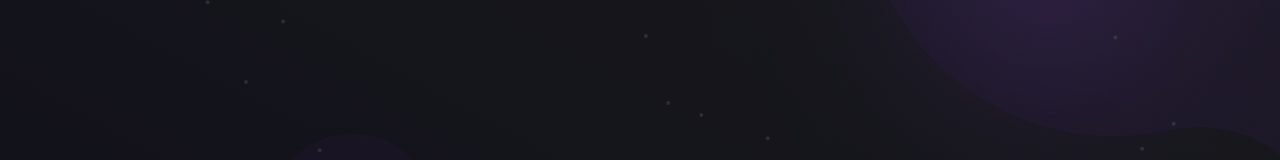
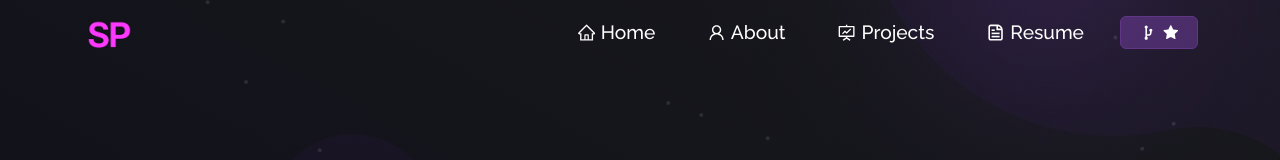
Before and after one commit to shrivarshapoojari/MyPortfolio, a React (Vite) app: page / in a window 1280 px wide. Shown: the top 160 px of the page. Built offline with nearby package versions, Linux system fonts and the light colour scheme.

Commit message:
Navbar added

```diff
--- a/src/App.jsx
+++ b/src/App.jsx
@@ -6,9 +6,11 @@ import Home from './components/Home/Home'
 import './index.css'
 import './style.css'
 import "bootstrap/dist/css/bootstrap.min.css";
+import NavBar from './components/Navbar'
  const App = () => {
    return (
       <BrowserRouter>
+      <NavBar/>
         <Routes>
           <Route path="/" element={<Home/>} />
 
--- /dev/null
+++ b/src/components/Navbar.jsx
@@ -0,0 +1,126 @@
+import React, { useState } from "react";
+import Navbar from "react-bootstrap/Navbar";
+import Nav from "react-bootstrap/Nav";
+import Container from "react-bootstrap/Container";
+import logo from "../Assets/logo.png";
+import Button from "react-bootstrap/Button";
+import { Link } from "react-router-dom";
+import { CgGitFork } from "react-icons/cg";
+import { ImBlog } from "react-icons/im";
+import {
+  AiFillStar,
+  AiOutlineHome,
+  AiOutlineFundProjectionScreen,
+  AiOutlineUser,
+} from "react-icons/ai";
+
+import { CgFileDocument } from "react-icons/cg";
+
+function NavBar() {
+  const [expand, updateExpanded] = useState(false);
+  const [navColour, updateNavbar] = useState(false);
+
+  function scrollHandler() {
+    if (window.scrollY >= 20) {
+      updateNavbar(true);
+    } else {
+      updateNavbar(false);
+    }
+  }
+
+  window.addEventListener("scroll", scrollHandler);
+
+  return (
+    <Navbar
+      expanded={expand}
+      fixed="top"
+      expand="md"
+      className={navColour ? "sticky" : "navbar"}
+    >
+      <Container>
+        <Navbar.Brand href="/" className="d-flex">
+          <img src={logo} className="img-fluid logo" alt="brand" />
+        </Navbar.Brand>
+        <Navbar.Toggle
+          aria-controls="responsive-navbar-nav"
+          onClick={() => {
+            updateExpanded(expand ? false : "expanded");
+          }}
+        >
+          <span></span>
+          <span></span>
+          <span></span>
+        </Navbar.Toggle>
+        <Navbar.Collapse id="responsive-navbar-nav">
+          <Nav className="ms-auto" defaultActiveKey="#home">
+            <Nav.Item>
+              <Nav.Link as={Link} to="/" onClick={() => updateExpanded(false)}>
+                <AiOutlineHome style={{ marginBottom: "2px" }} /> Home
+              </Nav.Link>
+            </Nav.Item>
+
+            <Nav.Item>
+              <Nav.Link
+                as={Link}
+                to="/about"
+                onClick={() => updateExpanded(false)}
+              >
+                <AiOutlineUser style={{ marginBottom: "2px" }} /> About
+              </Nav.Link>
+            </Nav.Item>
+
+            <Nav.Item>
+              <Nav.Link
+                as={Link}
+                to="/project"
+                onClick={() => updateExpanded(false)}
+              >
+                <AiOutlineFundProjectionScreen
+                  style={{ marginBottom: "2px" }}
+                />{" "}
+                Projects
+              </Nav.Link>
+            </Nav.Item>
+
+            <Nav.Item>
+              <Nav.Link
+                as={Link}
+                to="/resume"
+                onClick={() => updateExpanded(false)}
+              >
+                <CgFileDocument style={{ marginBottom: "2px" }} /> Resume
+              </Nav.Link>
+            </Nav.Item>
+
+
+{
+    //Blogs to be added aftrer blog is done
+}
+            {/* <Nav.Item>
+              <Nav.Link
+                href=""
+                target="_blank"
+                rel="noreferrer"
+              >
+                <ImBlog style={{ marginBottom: "2px" }} /> Blogs
+              </Nav.Link>
+            </Nav.Item> */}
+
+            <Nav.Item className="fork-btn">
+              <Button
+                href="https://github.com/shrivarshapoojari/MyPortfolio"
+                target="_blank"
+                className="fork-btn-inner"
+              >
+                <CgGitFork style={{ fontSize: "1.2em" }} />{" "}
+                <AiFillStar style={{ fontSize: "1.1em" }} />
+              </Button>
+            </Nav.Item>
+          </Nav>
+        </Navbar.Collapse>
+      </Container>
+    </Navbar>
+  );
+}
+
+export default NavBar;
```
Also changed, not shown: src/components/Home/Type.jsx (+0 -26 lines), src/assets/logo.png.
